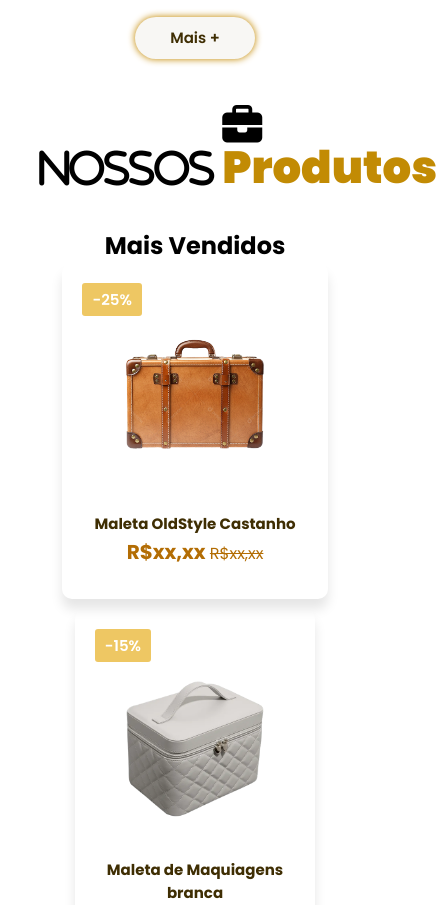
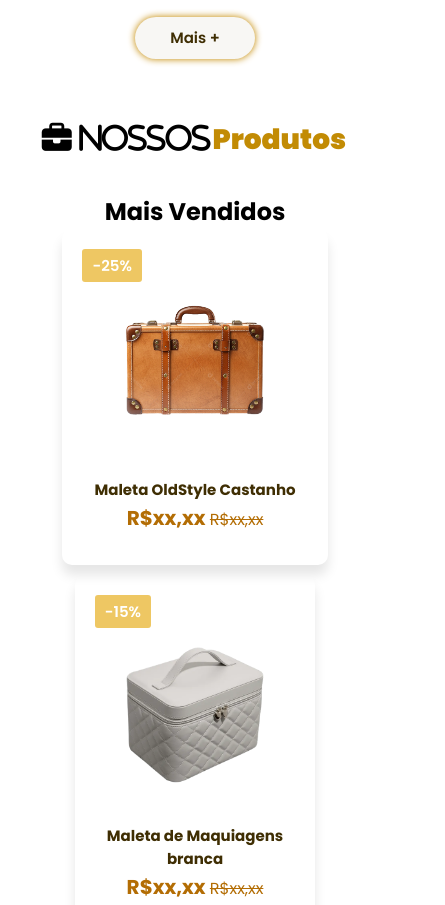
Before and after one commit to anaribeirocode/GoMaletas_site, a plain HTML site: page index.html in a window 390 px wide. Shown: the part 2989-3894 px from the top of the page, 445 px wide, since content can reach past the window. Drawn offline with nearby package versions, Linux system fonts and the light colour scheme.

Commit message:
catalogue.css

```diff
--- a/src/styles/catalogue.css
+++ b/src/styles/catalogue.css
@@ -207,3 +207,15 @@
     font-weight: lighter;
     text-decoration: line-through;
 }
+
+@media screen and (max-width: 1170px) {
+    .head i {
+        font-size: 30px;
+        padding: 2px;
+    }
+
+    .head span {
+        font-size: 28px;
+        padding: 2px;
+    }
+}
```
